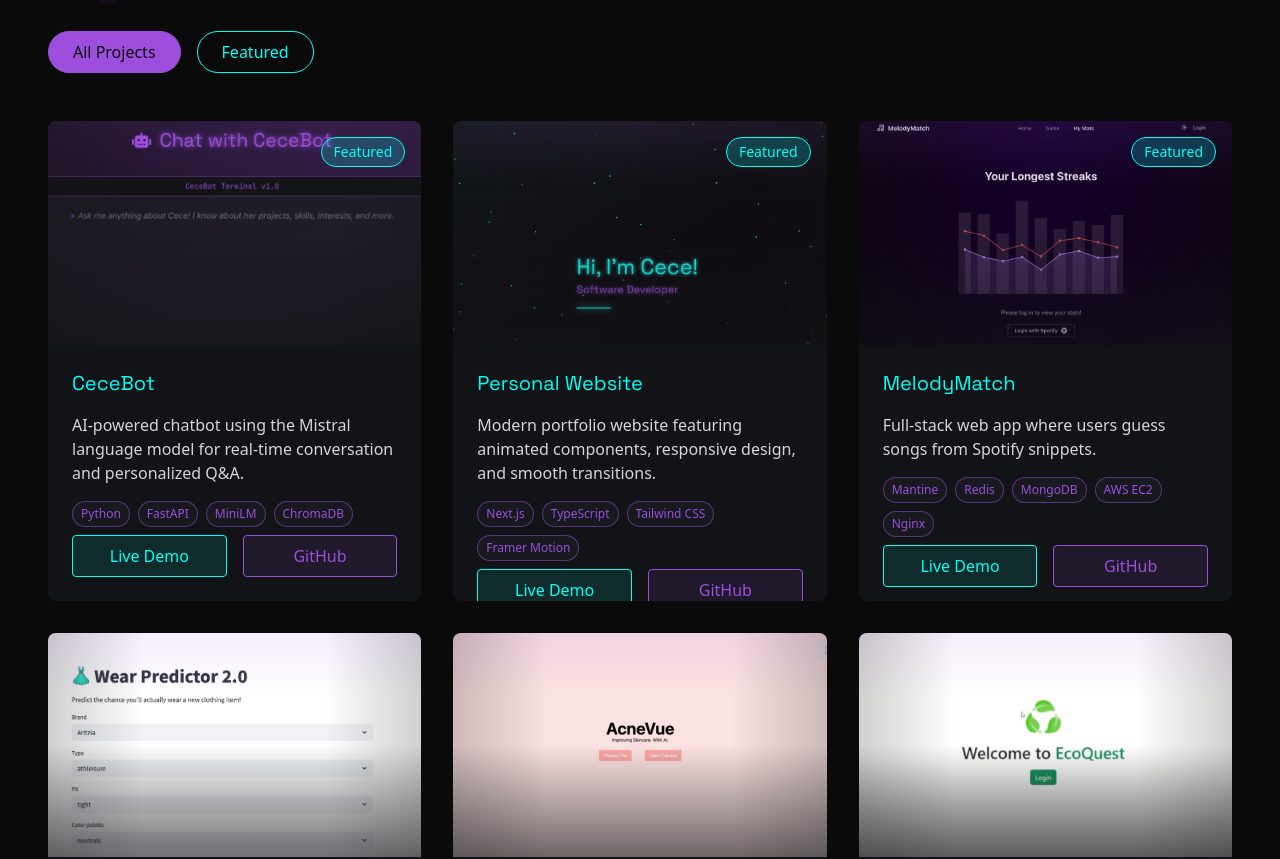
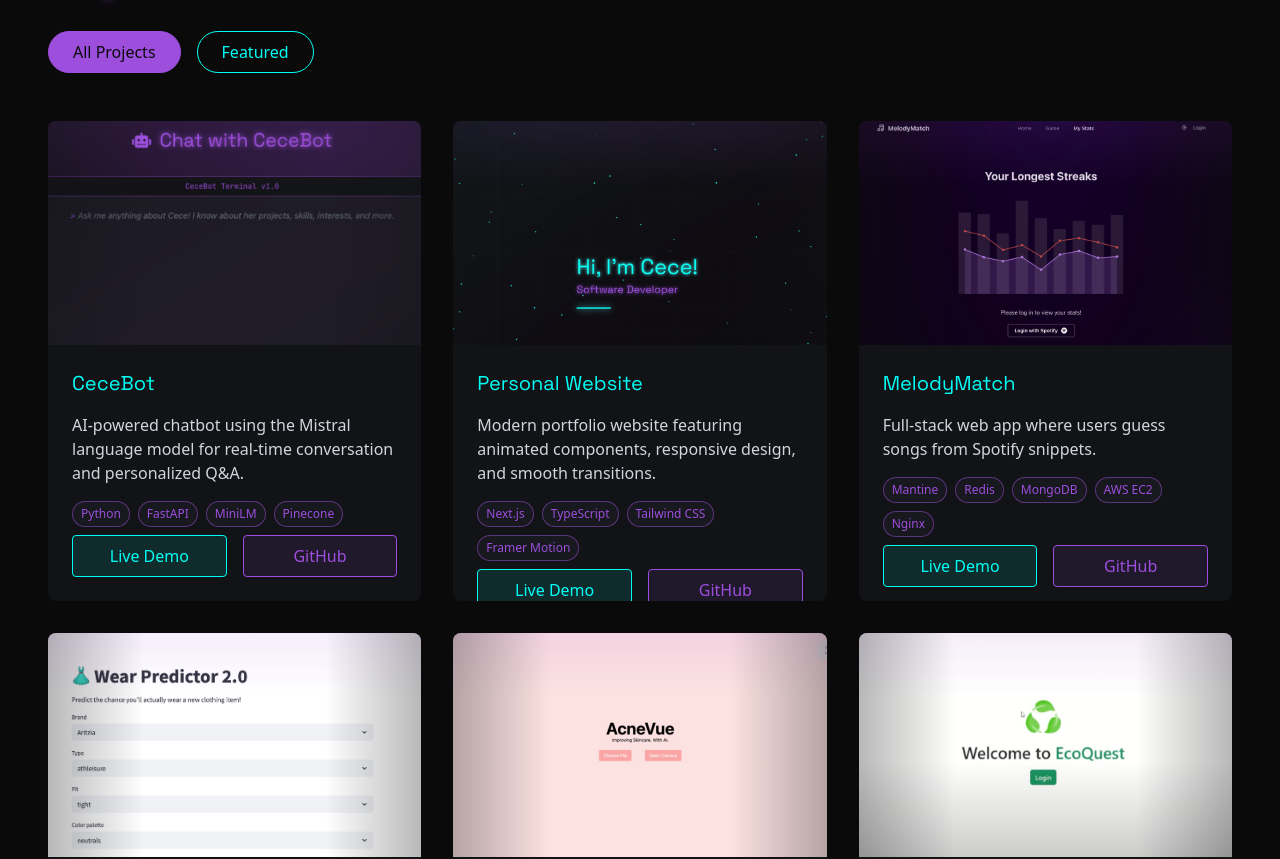
Before and after one commit to ccm32004/personal_website, a Next.js app in the folder frontend/: page / in a window 1280 px wide. Shown: the part 3809-4668 px from the top of the page. Built offline with nearby package versions, Linux system fonts and the light colour scheme; no server answers.

Commit message:
fixed project card bug

```diff
--- a/frontend/app/components/ProjectCard.tsx
+++ b/frontend/app/components/ProjectCard.tsx
@@ -116,81 +116,76 @@ const CyberpunkIcon = ({ tech }: { tech: string[] }) => {
 export default function ProjectCard({ project, index }: ProjectCardProps) {
   return (
     <motion.div
-      className="group bg-cyber-darker relative h-[480px] w-full overflow-hidden rounded-lg"
+      className="relative"
       initial={{ opacity: 0, y: 20 }}
       animate={{ opacity: 1, y: 0 }}
       transition={{ duration: 0.5, delay: index * 0.1 }}
-      whileHover={{ y: -5 }}
     >
+      {/* Card container with hover effect */}
+      <motion.div
+        className="group relative"
+        whileHover={{ y: -8 }}
+        transition={{ duration: 0.2 }}
+      >
+        {/* Shadow that grows on hover */}
+        <motion.div
+          className="absolute -inset-1 rounded-lg bg-gradient-to-r from-neon-purple/30 via-neon-blue/30 to-neon-purple/30 opacity-0 blur-lg transition-opacity duration-500 group-hover:opacity-100"
+          style={{ zIndex: 0 }}
+        />
+
+        {/* Main card content */}
+        <div className="bg-cyber-darker relative z-10 h-[480px] w-full overflow-hidden rounded-lg">
           {/* Header Section - Either Image or Decorative */}
           <div className="relative h-56">
           {project.image ? (
-          // Image with overlay
+  // Image with synchronized overlay
   <>
+    <div className="absolute inset-0 transition-transform duration-500 ease-out group-hover:scale-[1.02]">
+      {/* Image */}
       <Image
         src={project.image}
         alt={project.title}
         fill
-              className="object-cover transition-transform duration-500 group-hover:scale-105"
+        className="object-cover"
         sizes="(max-width: 768px) 100vw, (max-width: 1200px) 50vw, 33vw"
       />
-            {/* Multi-layer overlay for enhanced ombre effect */}
-            <div className="absolute inset-0">
+
+      {/* Overlay gradients that scale together */}
+      <div className="absolute inset-0 pointer-events-none">
+        {/* Hover overlay */}
+        <div className="absolute inset-0 bg-gradient-to-tr from-neon-purple/0 via-neon-blue/0 to-transparent opacity-0 mix-blend-overlay transition-opacity duration-500 ease-out group-hover:opacity-30" />
+
         {/* Top glow */}
         <div className="absolute inset-x-0 top-0 h-16 bg-gradient-to-b from-neon-purple/10 to-transparent" />
 
-              {/* Bottom darker gradient - reduced opacity */}
-              <div className="absolute inset-x-0 bottom-0 h-full bg-gradient-to-t from-cyber-darker/60 via-transparent to-transparent" />
+        {/* Bottom darker gradient */}
+        <div className="absolute inset-0 bg-gradient-to-tr from-neon-purple/10 via-neon-blue/10 to-transparent opacity-0 transition-opacity duration-500 ease-out group-hover:opacity-20" />
 
-              {/* Subtle side vignette - reduced opacity */}
-              <div className="absolute inset-y-0 left-0 w-24 bg-gradient-to-r from-cyber-darker/20 to-transparent" />
-              <div className="absolute inset-y-0 right-0 w-24 bg-gradient-to-l from-cyber-darker/20 to-transparent" />
-
-              {/* Additional cyberpunk effect on hover */}
-              <motion.div
-                className="absolute inset-0 bg-gradient-to-tr from-neon-purple/0 via-neon-blue/0 to-transparent opacity-0 transition-opacity duration-300 group-hover:opacity-10"
-                initial={false}
-                animate={{
-                  backgroundPosition: ['0% 0%', '100% 100%'],
-                }}
-                transition={{
-                  duration: 3,
-                  repeat: Infinity,
-                  repeatType: 'reverse',
-                }}
-                style={{
-                  backgroundSize: '200% 200%',
-                }}
-              />
+        {/* Side vignettes */}
+        <div className="absolute inset-y-0 left-0 w-24 bg-gradient-to-r from-cyber-darker/30 to-transparent" />
+        <div className="absolute inset-y-0 right-0 w-24 bg-gradient-to-l from-cyber-darker/30 to-transparent" />
+      </div>
     </div>
   </>
 ) : (
-          // Decorative Header with new CyberpunkIcon
+  // Decorative header fallback
   <>
-            {/* Animated gradient background */}
     <motion.div
       className="absolute inset-0 bg-gradient-to-br from-neon-blue/20 via-neon-purple/20 to-neon-pink/20"
-              animate={{
-                backgroundPosition: ['0% 0%', '100% 100%'],
-              }}
+      animate={{ backgroundPosition: ['0% 0%', '100% 100%'] }}
       transition={{
         duration: 10,
         repeat: Infinity,
         repeatType: 'reverse',
         ease: 'linear',
       }}
-              style={{
-                backgroundSize: '200% 200%',
-              }}
+      style={{ backgroundSize: '200% 200%' }}
     />
-
-            {/* New Cyberpunk Icon */}
     <CyberpunkIcon tech={project.technologies} />
-
-            {/* Overlay gradient */}
-            <div className="from-cyber-darker absolute inset-0 bg-gradient-to-t to-transparent opacity-30" />
+    <div className="absolute inset-0 bg-gradient-to-t from-cyber-darker to-transparent opacity-30" />
   </>
 )}
+
           </div>
 
           {/* Content */}
@@ -250,18 +245,8 @@ export default function ProjectCard({ project, index }: ProjectCardProps) {
               </motion.a>
             </div>
           </div>
-
-      {/* Featured Badge */}
-      {project.featured && (
-        <motion.div
-          className="bg-neon-blue/20 text-neon-blue border-neon-blue absolute top-4 right-4 rounded-full border px-3 py-1 text-sm"
-          initial={{ opacity: 0, scale: 0.8 }}
-          animate={{ opacity: 1, scale: 1 }}
-          transition={{ delay: index * 0.1 + 0.2 }}
-        >
-          Featured
+        </div>
       </motion.div>
-      )}
     </motion.div>
   );
 }
--- a/frontend/app/data/projects.ts
+++ b/frontend/app/data/projects.ts
@@ -20,7 +20,7 @@ export const projects: Project[] = [
       "Python",
       "FastAPI",
       "MiniLM",
-      "ChromaDB",
+      "Pinecone",
     ],
     featured: true,
   },
@@ -74,7 +74,7 @@ export const projects: Project[] = [
   {
     title: 'Rate My Study Space',
     description:
-      'Dynamic site for reviewing campus study spots. Designed in Figma and deployed with AWS DynamoDB. Winner at UOttaHack.',
+      'Dynamic site for reviewing campus study spots. Winner at UOttaHack.',
     githubUrl: 'https://github.com/yourusername/rate-my-study-space',
     technologies: ['HTML', 'Bootstrap', 'JavaScript', 'AWS DynamoDB'],
     featured: false,
```
Lines whose indentation alone changed are shown as unchanged.
